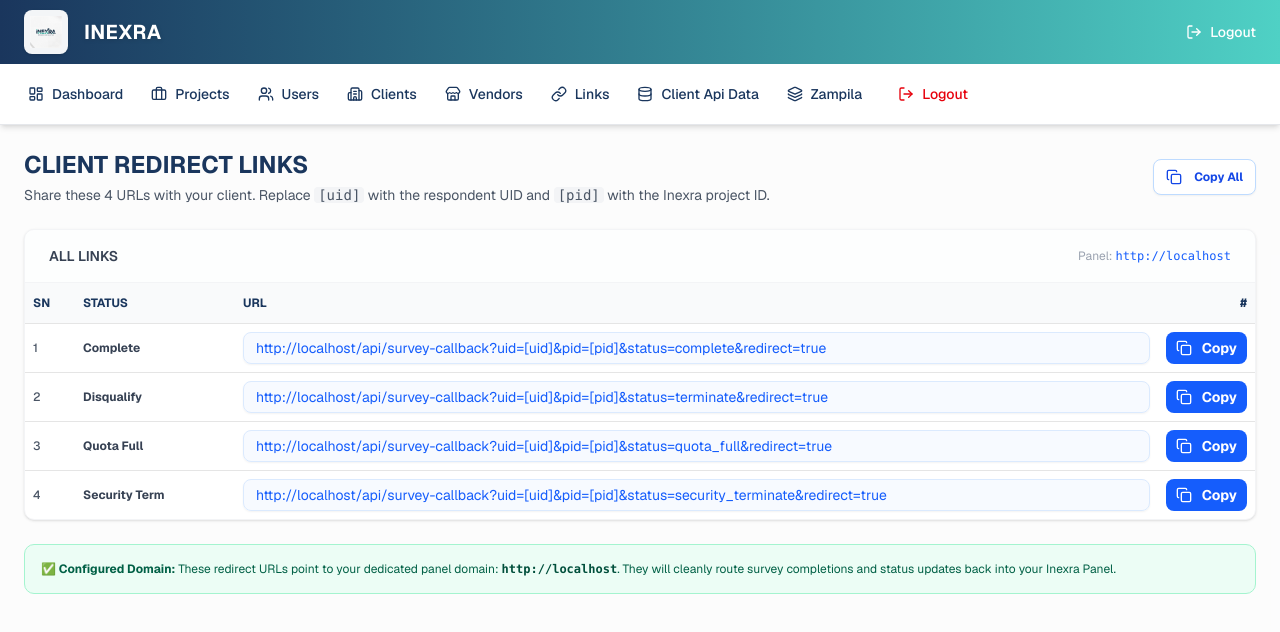
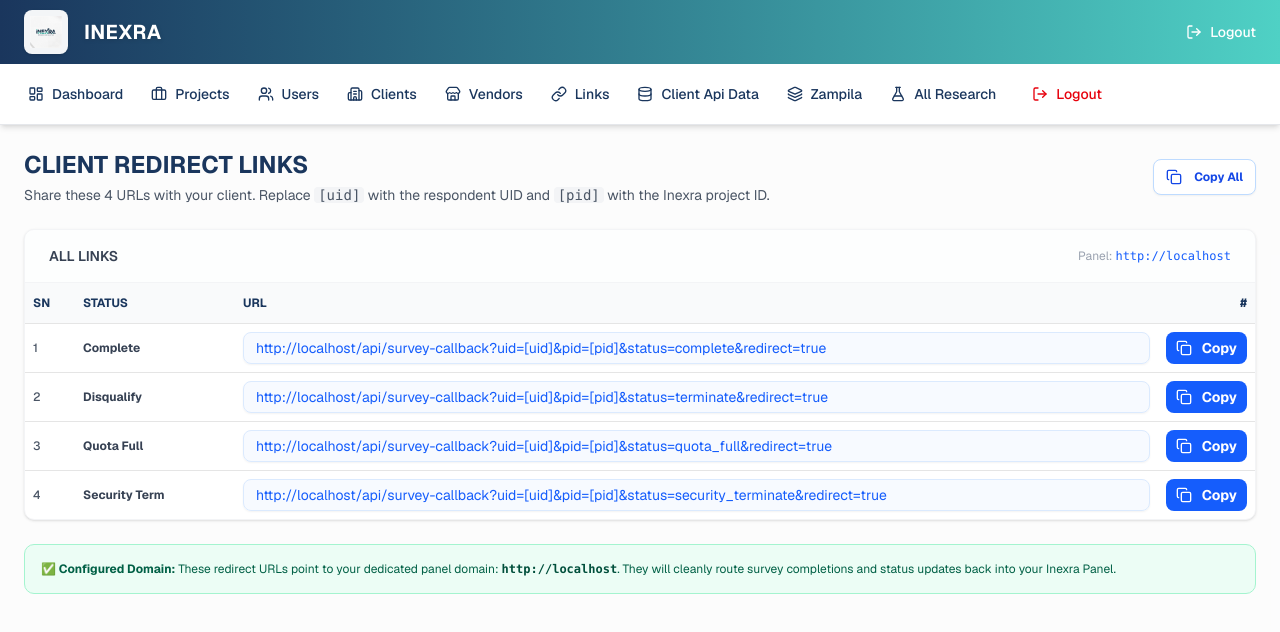
Before and after one commit to jeetyaduvanshi/inexra-panel, a Next.js app: page /links in a window 1280 px wide. Shown: the top 632 px of the page. Built offline with nearby package versions, Linux system fonts and the light colour scheme.

Commit message:
add All Research to navigation bar

```diff
--- a/frontend/components/layout/Header.tsx
+++ b/frontend/components/layout/Header.tsx
@@ -12,7 +12,8 @@
     Link as LinkIcon,
     LogOut,
     Database,
-    Layers
+    Layers,
+    FlaskConical
 } from "lucide-react";
 
 const navItems = [
@@ -24,6 +25,7 @@
     { label: "Links", icon: LinkIcon, href: "/links" },
     { label: "Client Api Data", icon: Database, href: "/client-api-data" },
     { label: "Zampila", icon: Layers, href: "/zampila" },
+    { label: "All Research", icon: FlaskConical, href: "/all-research" },
 ];
 
 export function Header() {
```
